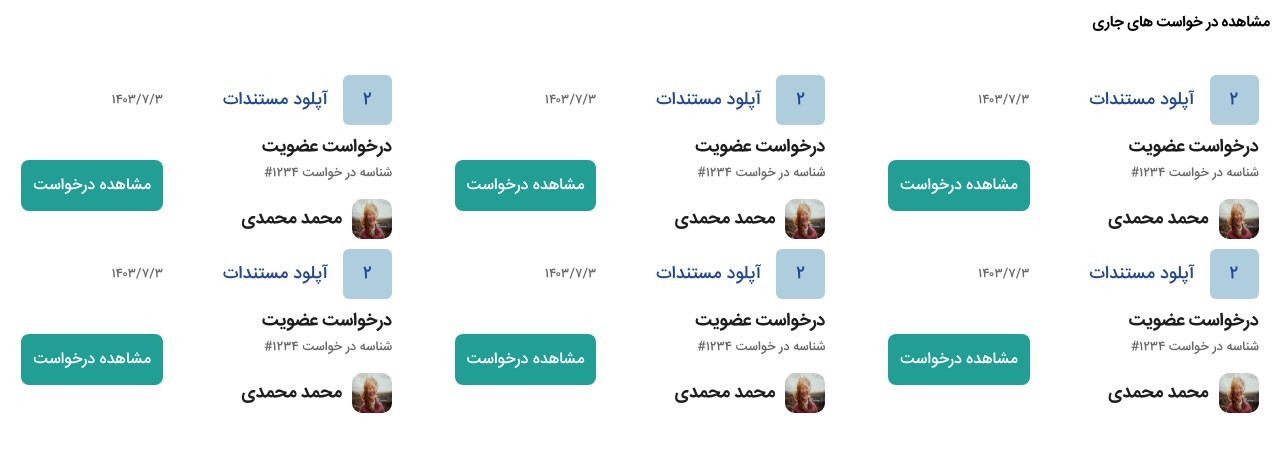
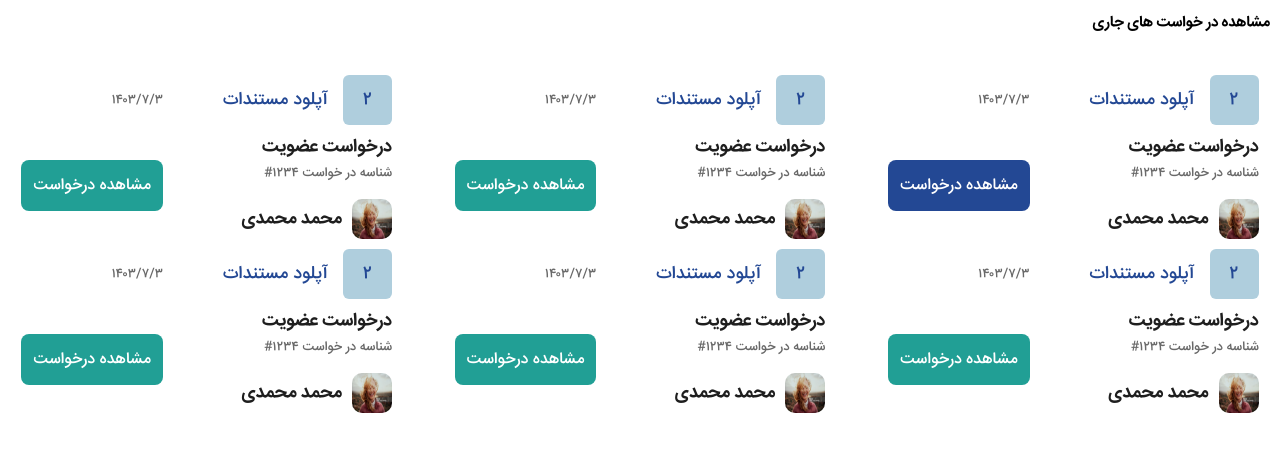
Before and after one commit to Swift-fox82/task-, a plain HTML site: page src/index.html in a window 1280 px wide. In both pictures the pointer is over the button 958 px from the left and 185 px from the top of the page. Drawn offline with Linux system fonts and the light colour scheme.

Commit message:
add hover btn class, style in btn class

```diff
--- a/src/css/style.css
+++ b/src/css/style.css
@@ -89,8 +89,13 @@ header {
     background-color: var(--color-btn-primary);
     color: #fff;
     font-size: 1.6rem;
+    cursor: pointer;
+    transition: all .5s;
 }
 
+.btn:hover {
+    background-color: var(--color-secondary-upload-700);
+}
 
 @media screen and (min-width: 1024px) {
     .upload {
```
